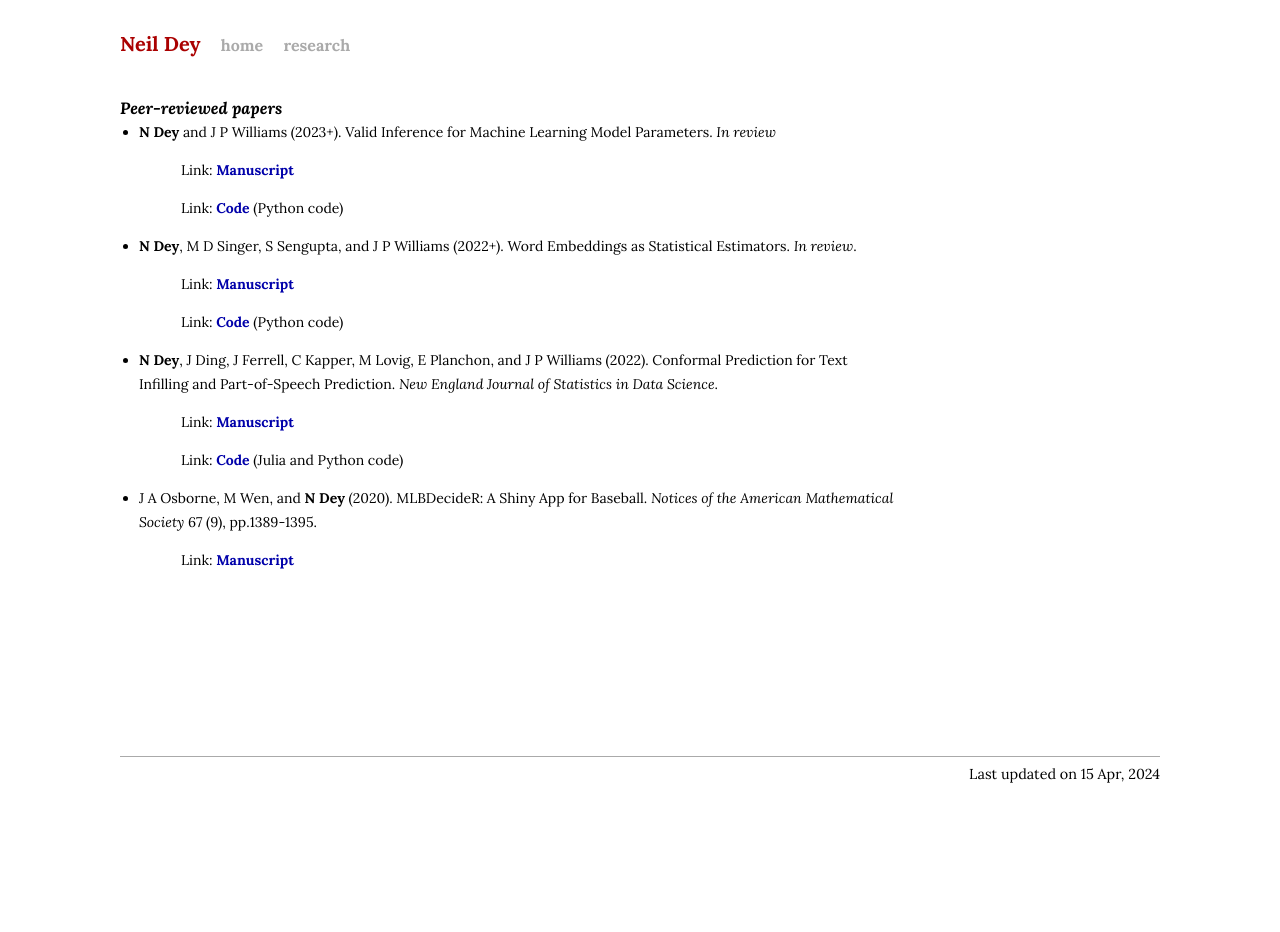
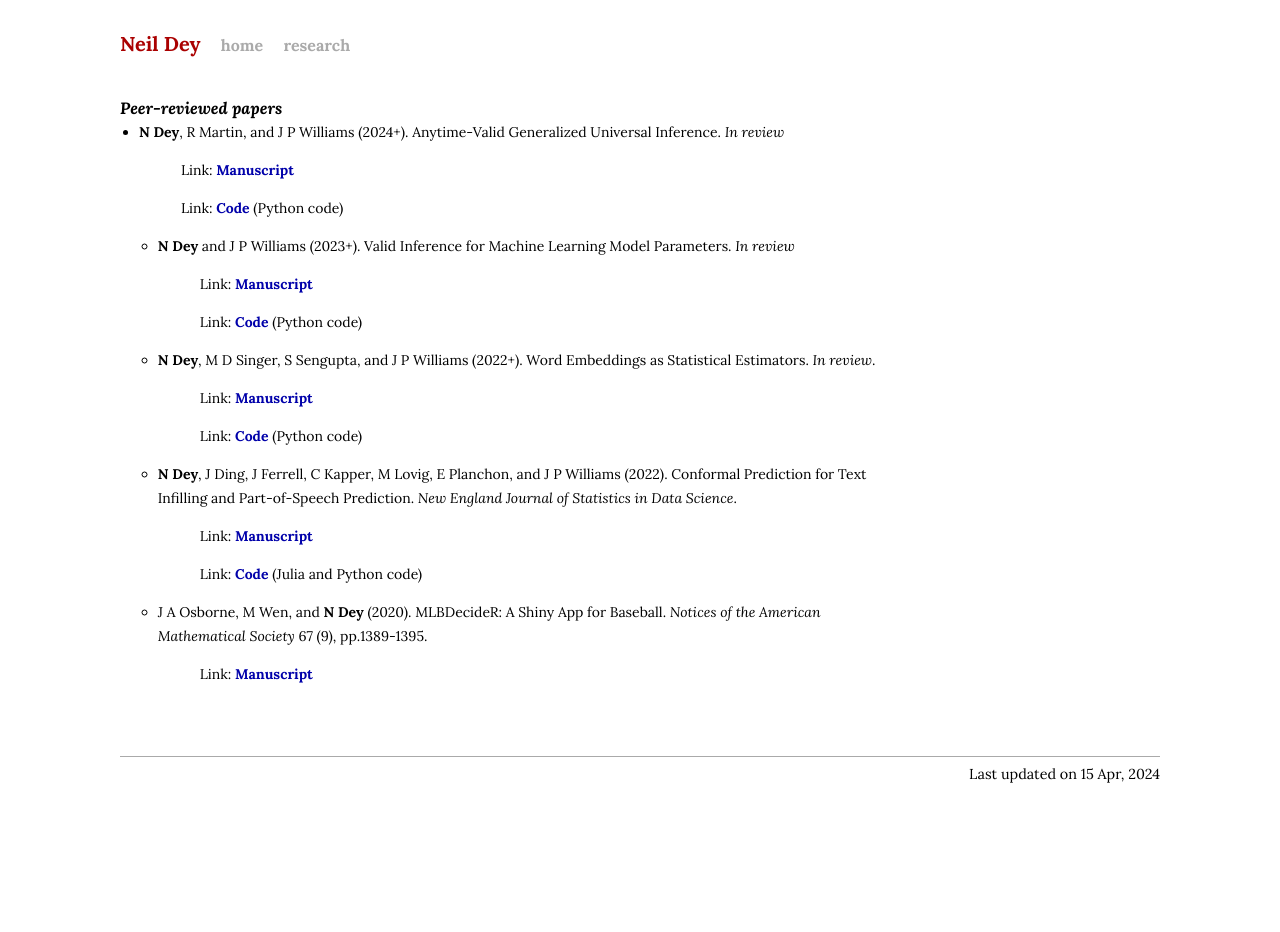
Before and after one commit to neil-dey/neil-dey.github.io, a Jekyll site: the page built from research.html, in a window 1280 px wide. Built offline with Jekyll 4.4.1, drawn with Linux system fonts in a browser that asks for light colours.

Commit message:
Added Anytime-Valid Generalized Universal Inference

```diff
--- a/research.html
+++ b/research.html
@@ -3,6 +3,13 @@ layout: default
 title: Neil Dey | Research
 ---
 <h3><i>Peer-reviewed papers</i></h3>
+
+<ul>
+<li> <b>N Dey</b>, R Martin, and J P Williams (2024+). Anytime-Valid Generalized Universal Inference. <i>In review</i>
+<br/>
+<p class="indented">Link: <a href="https://arxiv.org/abs/2402.00202"><b>Manuscript</b></a></p>
+<p class="indented">Link: <a href="https://github.com/neil-dey/universal-inference"><b>Code</b></a> (Python code)</p>
+</li>
 
 <ul>
 <li> <b>N Dey</b> and J P Williams (2023+). Valid Inference for Machine Learning Model Parameters. <i>In review</i>
```
